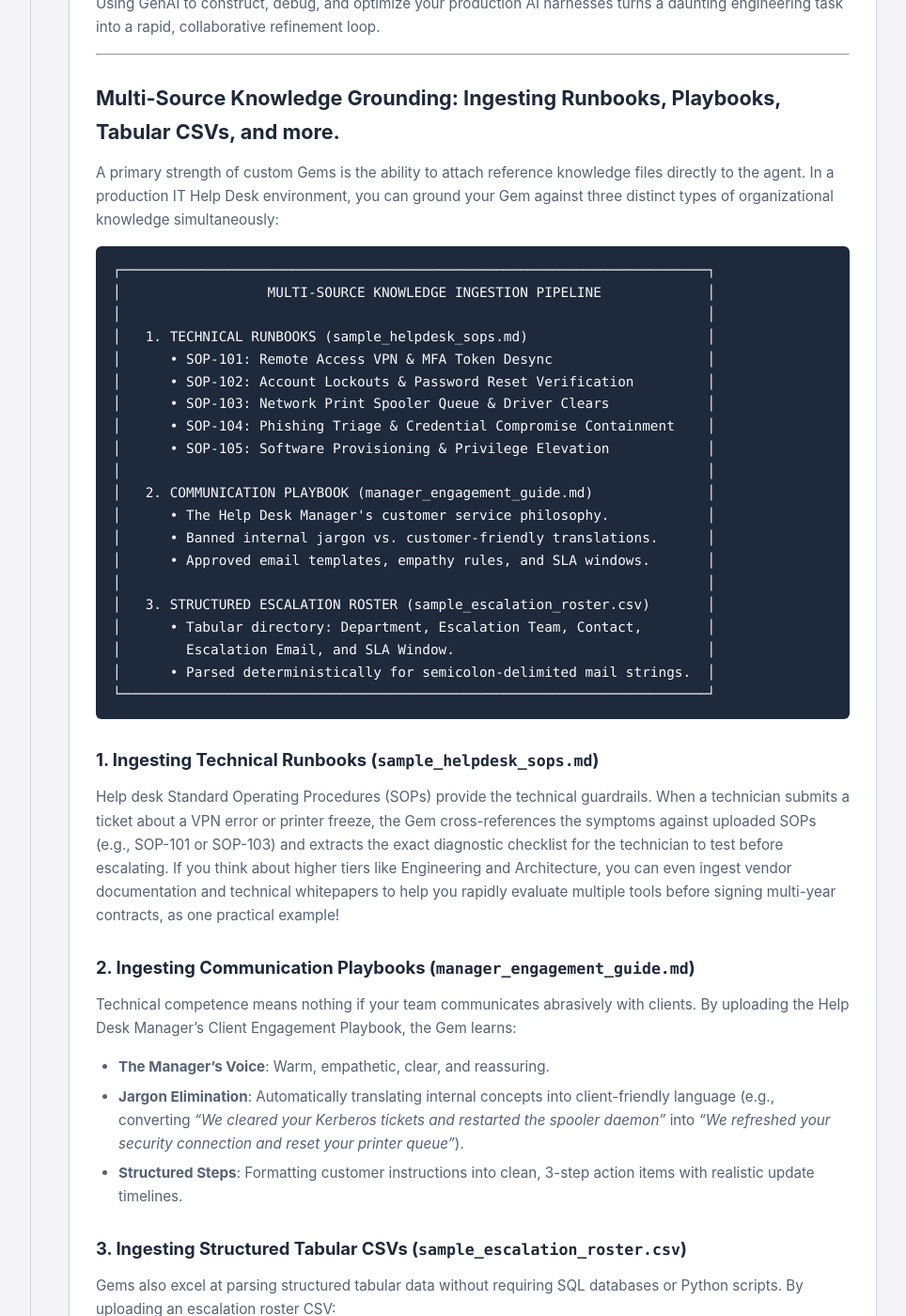
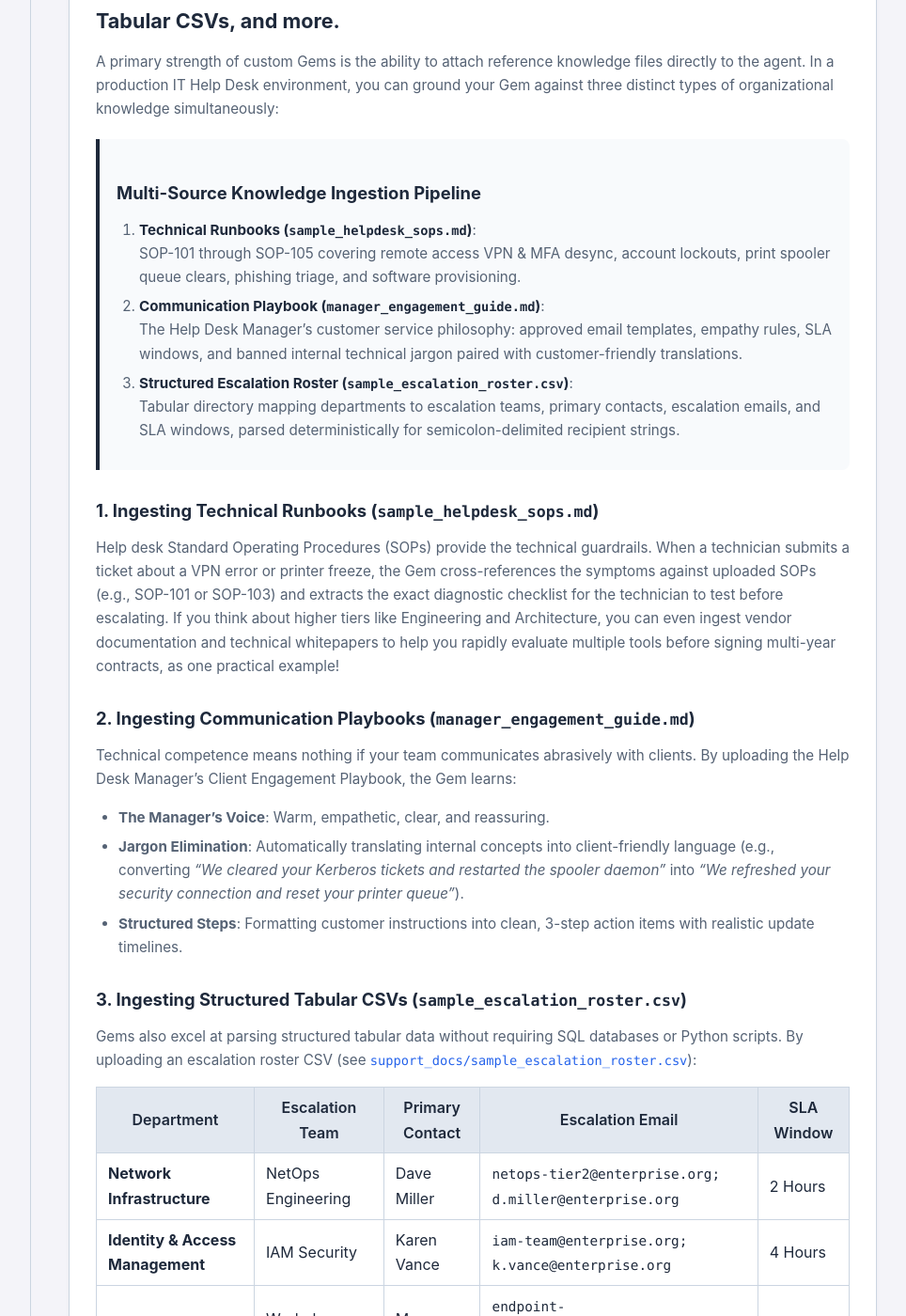
Before and after one commit to stevenwithaphd/swaltonprof.github.io, a Jekyll site: the page built from genai-for-tinkerers/Module2.md, in a window 1280 px wide and 1400 px high, scrolled down 15086 px. Shown: the whole window at 94% size, without its empty margins (287-1251 px from the left). Built offline with Jekyll 4.4.1, drawn with Linux system fonts in a browser that asks for light colours; our own code applies the rules of GitHub Pages for plain Markdown files; comment, search, counter and statistics services are not loaded; some of the changed text lies outside the part shown.

Commit message:
formatting refinements.

````diff
--- a/genai-for-tinkerers/Module2.md
+++ b/genai-for-tinkerers/Module2.md
@@ -35,25 +35,14 @@
 
 In [Module 1](/genai-for-tinkerers/Module1.html), we established that the LLM is an untrusted crate motor. But an engine is only as reliable as the fuel you feed it and the driving rules you set:
 
-```
-┌────────────────────────────────────────────────────────────────────────┐
-│                   FUEL QUALITY & DRIVING GUARDRAILS                    │
-│                                                                        │
-│   UNVERIFIED OPEN WEB (Contaminated Fuel / Bad Gas):                   │
-│   • Raw chat prompts, ungrounded web searches, conflicting forum lore. │
-│   • Causes the engine to sputter, ping, and stall (hallucinations).    │
-│                                                                        │
-│   NOTEBOOKLM (Clean, Filtered Premium Gas):                            │
-│   • 100% closed-domain grounding with exact inline citations.          │
-│   • Only as good as what you give it: junk docs pollute the gas tank.  │
-│   • Zero outside additives: queries draw ONLY from uploaded sources.   │
-│                                                                        │
-│   CUSTOM GEMS & YAML SCHEMAS (Custom Cruise Control & Rules):          │
-│   • Setting strict driving parameters and lane-assist boundaries.      │
-│   • Sets strict speed limits (Task/Context) and clear stop rules       │
-│     (Output Rules & Explicit Fallbacks) to prevent runaway mistakes.   │
-└────────────────────────────────────────────────────────────────────────┘
-```
+> ### Fuel Quality & Driving Guardrails
+>
+> * **Unverified Open Web (Contaminated Fuel / Bad Gas)**:
+>   Raw chat prompts, ungrounded web searches, and conflicting forum lore that cause the engine to sputter, ping, and stall (hallucinations).
+> * **NotebookLM (Clean, Filtered Premium Gas)**:
+>   100% closed-domain grounding with exact inline citations. Only as good as what you feed it: junk docs pollute the gas tank, but zero outside additives are allowed.
+> * **Custom Gems & YAML Schemas (Custom Cruise Control & Rules)**:
+>   Setting strict driving parameters and lane-assist boundaries: sets strict speed limits (Task/Context) and clear stop rules (Output Rules & Explicit Fallbacks) to prevent runaway mistakes.
 
 * **NotebookLM is Clean, Filtered Fuel**: If you put bad gas (unverified internet scrapes) into a car, it sputters, knocks, and stalls (hallucinations). NotebookLM isolates the fuel system so the engine runs *only* on clean, verified enterprise documentation. Keep in mind it is only as good as what you give it: dumping bloated, uncurated, or contradictory files into your notebook will still pollute your gas tank.
   * *A Quick Reality Check on "Hallucinations"*: When I lie, I don't get the luxury of it being called a "hallucination." Rest assured that when a model steers you wrong in a production environment, mentioning "oh, it hallucinated" doesn't make the mistake go away. You own the output. Grounding is how we engineer out the guesswork and force the system to run on verified organizational truth.
@@ -64,28 +53,12 @@
 
 ---
 
-## Schedule & Semester Pacing: The Mid-Module Checkpoint
-
-```mermaid
-graph LR
-    subgraph PartA["Part A: Closed-Domain Grounding (16-Wk: Week 3 | 8-Wk: Session 1)"]
-        S1["Section 2.1: NotebookLM Grounding & Multi-Source Synthesis"]
-    end
-
-    subgraph Pause["Mid-Module Checkpoint & Deliverable"]
-        HW["Homework / Lab 2A:<br/>Closed-Domain Policy Audit & Interactive Audio Deep Dive"]
-    end
-
-    subgraph PartB["Part B: Production Gem Engineering (16-Wk: Week 4 | 8-Wk: Session 2)"]
-        S2["Section 2.2: Gemini Gem Building & CSV Ingestion"]
-        Lab["Lab 2B: Custom Production Gem Build & Verification"]
-    end
-
-    PartA --> Pause --> PartB
-```
-
-* **16-Week Schedule**: Section 2.1 in **Week 3**, submit Lab 2A at the checkpoint, and complete Section 2.2 & Lab 2B in **Week 4**.
-* **8-Week Schedule**: Cover Section 2.1 in the first half of **Week 2**, execute the checkpoint audit during the mid-week lab, and build the custom Gem in the second half.
+## Schedule & Semester Pacing
+This module is split into two sections with a natural **mid-module stopping point**:
+* **8-Week Course (Accelerated)**: Complete Section 2.1 in the first half of **Week 2**, execute the **Lab 2A** checkpoint audit during the mid-week lab session, and build your custom Gem in Section 2.2 & **Lab 2B** during the second half.
+* **16-Week Course (Full Semester)**:
+  * **Week 3 (Part A)**: Complete Section 2.1 (Closed-Domain Grounding & NotebookLM), ending with **Lab 2A** (Closed-Domain Policy Audit & Audio Deep Dive).
+  * **Week 4 (Part B)**: Complete Section 2.2 (Production Gem Engineering & YAML Prompts) and **Lab 2B** (Custom Production Gem Build & Verification).
 
 ---
 
@@ -223,24 +196,12 @@
 
 This is where **Custom Gems** in Google Gemini come into play.
 
-```
-┌────────────────────────────────────────────────────────────────────────┐
-│               NOTEBOOKLM vs. CUSTOM GEM                                │
-│                                                                        │
-│   NOTEBOOKLM (The Sealed Fuel Tank):                                   │
-│   • Closed-domain document retrieval.                                  │
-│   • Strict inline citations to uploaded text.                          │
-│   • Cannot execute live tools or perform open reasoning.               │
-│   • Best for: Policy audits, contract reviews, study guides.           │
-│                                                                        │
-│   CUSTOM GEMS (Custom Cruise Control & Driving Guardrails):            │
-│   • Open reasoning engine guided by persistent system instructions.    │
-│   • Blends base model knowledge with uploaded reference files (CSVs,   │
-│     SOP runbooks, manager communication playbooks).                    │
-│   • Enforces strict output schemas and fallback protocols.             │
-│   • Best for: Help desk triage, runbook execution, ticket drafting.    │
-└────────────────────────────────────────────────────────────────────────┘
-```
+> ### Architectural Comparison: NotebookLM vs. Custom Gems
+>
+> * **NotebookLM (The Sealed Fuel Tank)**:
+>   Closed-domain document retrieval with strict inline citations to uploaded text. Cannot execute live tools or perform ungrounded open reasoning. Best for policy audits, contract reviews, and study guides.
+> * **Custom Gems (Custom Cruise Control & Driving Guardrails)**:
+>   Open reasoning engine guided by persistent system instructions. Blends base model knowledge with uploaded reference files (CSVs, SOP runbooks, manager playbooks) and enforces strict output schemas and fallback protocols. Best for help desk triage, runbook execution, and ticket drafting.
 
 A Gem is a persistent, specialized AI agent built on top of Gemini. Instead of re-typing your role, audience, formatting preferences, and operational rules every time you open a new chat window, a Gem embeds this operational metadata directly into the model's persistent system instructions.
 
@@ -263,10 +224,8 @@
 
 When junior practitioners build custom agents, they typically write their system instructions as long, rambling paragraphs of conversational English:
 
-```text
-# The Sloppy English Approach (Fragile & Ambiguous)
-"You are a helpful IT help desk assistant. Whenever a user gives you a ticket, please look at our SOPs and try to figure out what is wrong. Make sure you are polite to the user and don't use confusing technical jargon. If you need to escalate, find the right team in the contact list and give me their emails. Also remind the technician that they need to verify everything before doing it."
-```
+> **The Sloppy English Approach (Fragile & Ambiguous)**:
+> *"You are a helpful IT help desk assistant. Whenever a user gives you a ticket, please look at our SOPs and try to figure out what is wrong. Make sure you are polite to the user and don't use confusing technical jargon. If you need to escalate, find the right team in the contact list and give me their emails. Also remind the technician that they need to verify everything before doing it."*
 
 While conversational prompts appear to work during simple testing, they quickly break down in production environments:
 * **Ambiguity and Instruction Bleed**: Natural language paragraphs leave room for probabilistic interpretation. The model may focus heavily on being "polite" while completely skipping the diagnostic checklist or mangling email extraction.
@@ -322,17 +282,13 @@
 
 To construct a resilient, enterprise-grade Gem, avoid fabricated, hokey prompt frameworks. Instead, anchor your system instructions directly to five fundamental operational primitives:
 
-```
-┌────────────────────────────────────────────────────────────────────────┐
-│                 FIVE CORE PRIMITIVES OF PRODUCTION PROMPTS             │
-│                                                                        │
-│   1. SYSTEM_ROLE: Operational archetype, stance, and authority.        │
-│   2. CONTEXT: Environment, audience tone, and primary mission.         │
-│   3. OPERATIONAL_COMPETENCIES: Step-by-step diagnostic logic.          │
-│   4. REPORT_STRUCTURE: Positive output templates & headers.            │
-│   5. RULES_AND_FALLBACKS: Missing-data handling & safety disclaimers.  │
-└────────────────────────────────────────────────────────────────────────┘
-```
+> ### The Five Core Primitives of Production Prompts
+>
+> 1. **`system_role`**: Operational archetype, stance, and technical authority.
+> 2. **`context`**: Operating environment, audience tone, and primary mission.
+> 3. **`operational_competencies`**: Step-by-step diagnostic checklists and runbook logic.
+> 4. **`report_structure`**: Positive output templates, mandatory headers, and copy-paste blocks.
+> 5. **`rules_and_fallbacks`**: Missing-data handling, error protocols, and safety disclaimers.
 
 ### 1. System Role & Identity (`system_role`)
 Define the exact operational archetype and technical stance of the agent. Be specific about its boundaries. For example, rather than *"You are an IT helper"*, define:
@@ -384,28 +340,14 @@
 
 A primary strength of custom Gems is the ability to attach reference knowledge files directly to the agent. In a production IT Help Desk environment, you can ground your Gem against three distinct types of organizational knowledge simultaneously:
 
-```
-┌────────────────────────────────────────────────────────────────────────┐
-│                  MULTI-SOURCE KNOWLEDGE INGESTION PIPELINE             │
-│                                                                        │
-│   1. TECHNICAL RUNBOOKS (sample_helpdesk_sops.md)                      │
-│      • SOP-101: Remote Access VPN & MFA Token Desync                   │
-│      • SOP-102: Account Lockouts & Password Reset Verification         │
-│      • SOP-103: Network Print Spooler Queue & Driver Clears            │
-│      • SOP-104: Phishing Triage & Credential Compromise Containment    │
-│      • SOP-105: Software Provisioning & Privilege Elevation            │
-│                                                                        │
-│   2. COMMUNICATION PLAYBOOK (manager_engagement_guide.md)              │
-│      • The Help Desk Manager's customer service philosophy.            │
-│      • Banned internal jargon vs. customer-friendly translations.      │
-│      • Approved email templates, empathy rules, and SLA windows.       │
-│                                                                        │
-│   3. STRUCTURED ESCALATION ROSTER (sample_escalation_roster.csv)       │
-│      • Tabular directory: Department, Escalation Team, Contact,        │
-│        Escalation Email, and SLA Window.                               │
-│      • Parsed deterministically for semicolon-delimited mail strings.  │
-└────────────────────────────────────────────────────────────────────────┘
-```
+> ### Multi-Source Knowledge Ingestion Pipeline
+>
+> 1. **Technical Runbooks (`sample_helpdesk_sops.md`)**:
+>    SOP-101 through SOP-105 covering remote access VPN & MFA desync, account lockouts, print spooler queue clears, phishing triage, and software provisioning.
+> 2. **Communication Playbook (`manager_engagement_guide.md`)**:
+>    The Help Desk Manager's customer service philosophy: approved email templates, empathy rules, SLA windows, and banned internal technical jargon paired with customer-friendly translations.
+> 3. **Structured Escalation Roster (`sample_escalation_roster.csv`)**:
+>    Tabular directory mapping departments to escalation teams, primary contacts, escalation emails, and SLA windows, parsed deterministically for semicolon-delimited recipient strings.
 
 ### 1. Ingesting Technical Runbooks (`sample_helpdesk_sops.md`)
 Help desk Standard Operating Procedures (SOPs) provide the technical guardrails. When a technician submits a ticket about a VPN error or printer freeze, the Gem cross-references the symptoms against uploaded SOPs (e.g., SOP-101 or SOP-103) and extracts the exact diagnostic checklist for the technician to test before escalating. If you think about higher tiers like Engineering and Architecture, you can even ingest vendor documentation and technical whitepapers to help you rapidly evaluate multiple tools before signing multi-year contracts, as one practical example!
@@ -417,15 +359,14 @@
 * **Structured Steps**: Formatting customer instructions into clean, 3-step action items with realistic update timelines.
 
 ### 3. Ingesting Structured Tabular CSVs (`sample_escalation_roster.csv`)
-Gems also excel at parsing structured tabular data without requiring SQL databases or Python scripts. By uploading an escalation roster CSV:
+Gems also excel at parsing structured tabular data without requiring SQL databases or Python scripts. By uploading an escalation roster CSV (see [`support_docs/sample_escalation_roster.csv`](support_docs/sample_escalation_roster.csv)):
 
-```csv
-Department,Escalation Team,Primary Contact,Escalation Email,SLA Window
-Network Infrastructure,NetOps Engineering,Dave Miller,netops-tier2@enterprise.org; d.miller@enterprise.org,2 Hours
-Identity & Access Management,IAM Security,Karen Vance,iam-team@enterprise.org; k.vance@enterprise.org,4 Hours
-Endpoint Systems,Workplace Engineering,Marcus Brody,endpoint-support@enterprise.org; m.brody@enterprise.org,4 Hours
-Information Security,SOC Incident Response,Alex Rivera,soc-tier2@enterprise.org; a.rivera@enterprise.org,1 Hour
-```
+| Department | Escalation Team | Primary Contact | Escalation Email | SLA Window |
+|---|---|---|---|---|
+| **Network Infrastructure** | NetOps Engineering | Dave Miller | `netops-tier2@enterprise.org; d.miller@enterprise.org` | 2 Hours |
+| **Identity & Access Management** | IAM Security | Karen Vance | `iam-team@enterprise.org; k.vance@enterprise.org` | 4 Hours |
+| **Endpoint Systems** | Workplace Engineering | Marcus Brody | `endpoint-support@enterprise.org; m.brody@enterprise.org` | 4 Hours |
+| **Information Security** | SOC Incident Response | Alex Rivera | `soc-tier2@enterprise.org; a.rivera@enterprise.org` | 1 Hour |
 
 When a ticket requires Tier 2 escalation, the Gem searches the CSV, extracts the appropriate team and contacts, and formats them into a ready-to-use semicolon-delimited string (`netops-tier2@enterprise.org; d.miller@enterprise.org`) suitable for immediate pasting into email To/CC fields or ticketing dispatch queues.
 
@@ -447,14 +388,11 @@
 
 Let us observe how this Gem processes a realistic incoming ticket:
 
-```text
-# Input Prompt to Gem
-Help me triage this incoming ticket from user 'Eleanor Vance':
-
-Ticket Subject: Cannot connect to VPN from home - getting error AUTH_RADIUS_TIMEOUT
-Ticket Body:
-"I am trying to log into the corporate VPN from home to finish a critical quarterly report, but the client gets stuck on 'Securing connection' and then gives me an AUTH_RADIUS_TIMEOUT error. I need this fixed immediately!"
-```
+> **Input Prompt Issued to Gem**:
+> Help me triage this incoming ticket from user 'Eleanor Vance':
+>
+> * **Ticket Subject**: Cannot connect to VPN from home - getting error `AUTH_RADIUS_TIMEOUT`
+> * **Ticket Body**: *"I am trying to log into the corporate VPN from home to finish a critical quarterly report, but the client gets stuck on 'Securing connection' and then gives me an AUTH_RADIUS_TIMEOUT error. I need this fixed immediately!"*
 
 When evaluated against the Gem's instructions and uploaded knowledge files, the Gem produces the structured four-section deliverable shown below. Note that this is the actual output generated during my testing in writing this module; due to the non-deterministic nature of LLMs, your exact wording may vary slightly across runs, but the structural fields, SOP grounding, and contact lookups should consistently hit the same core topics.
 
````
Also changed, not shown: other parts of genai-for-tinkerers/Module2.md (+9 -8 lines).
